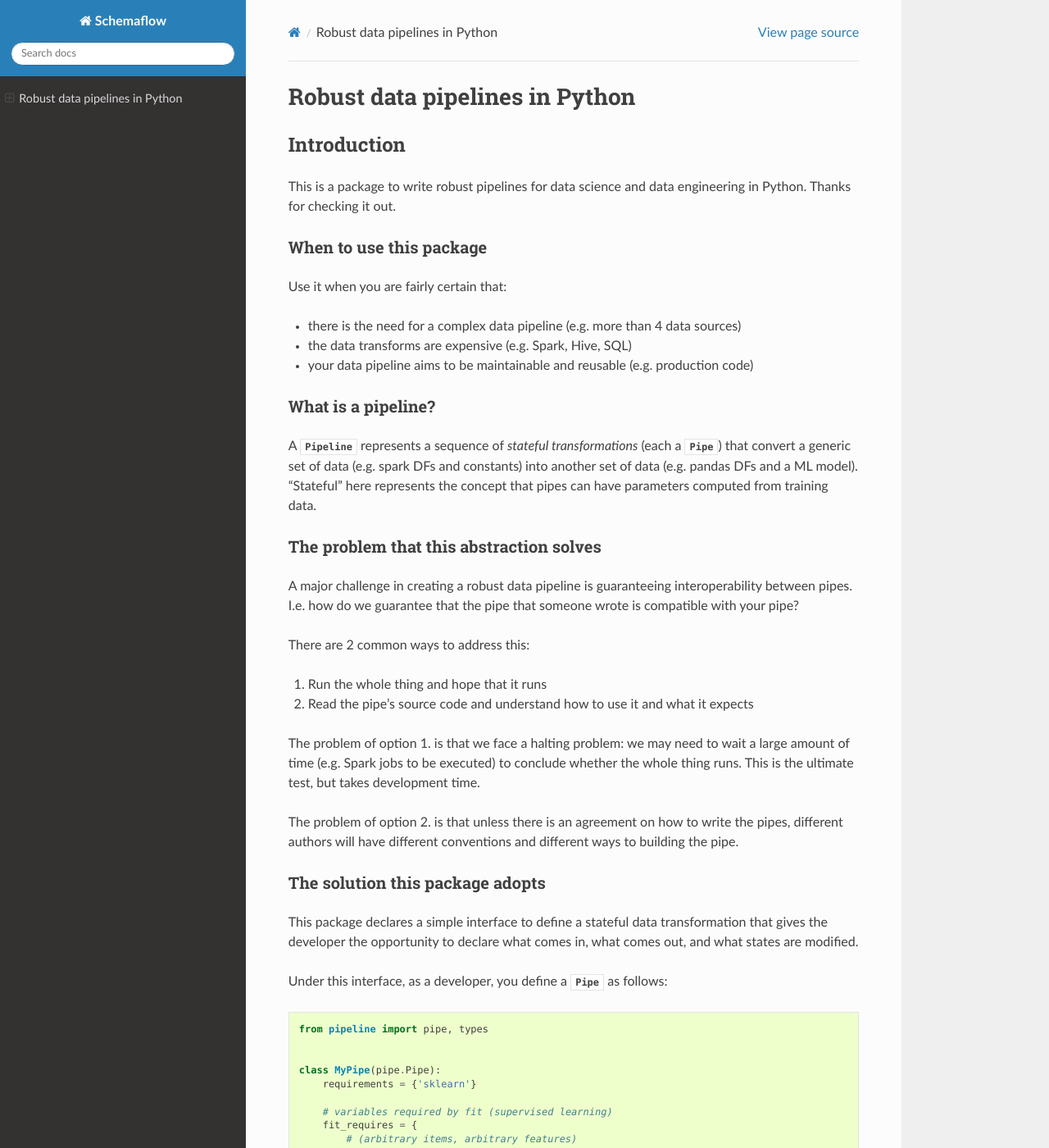
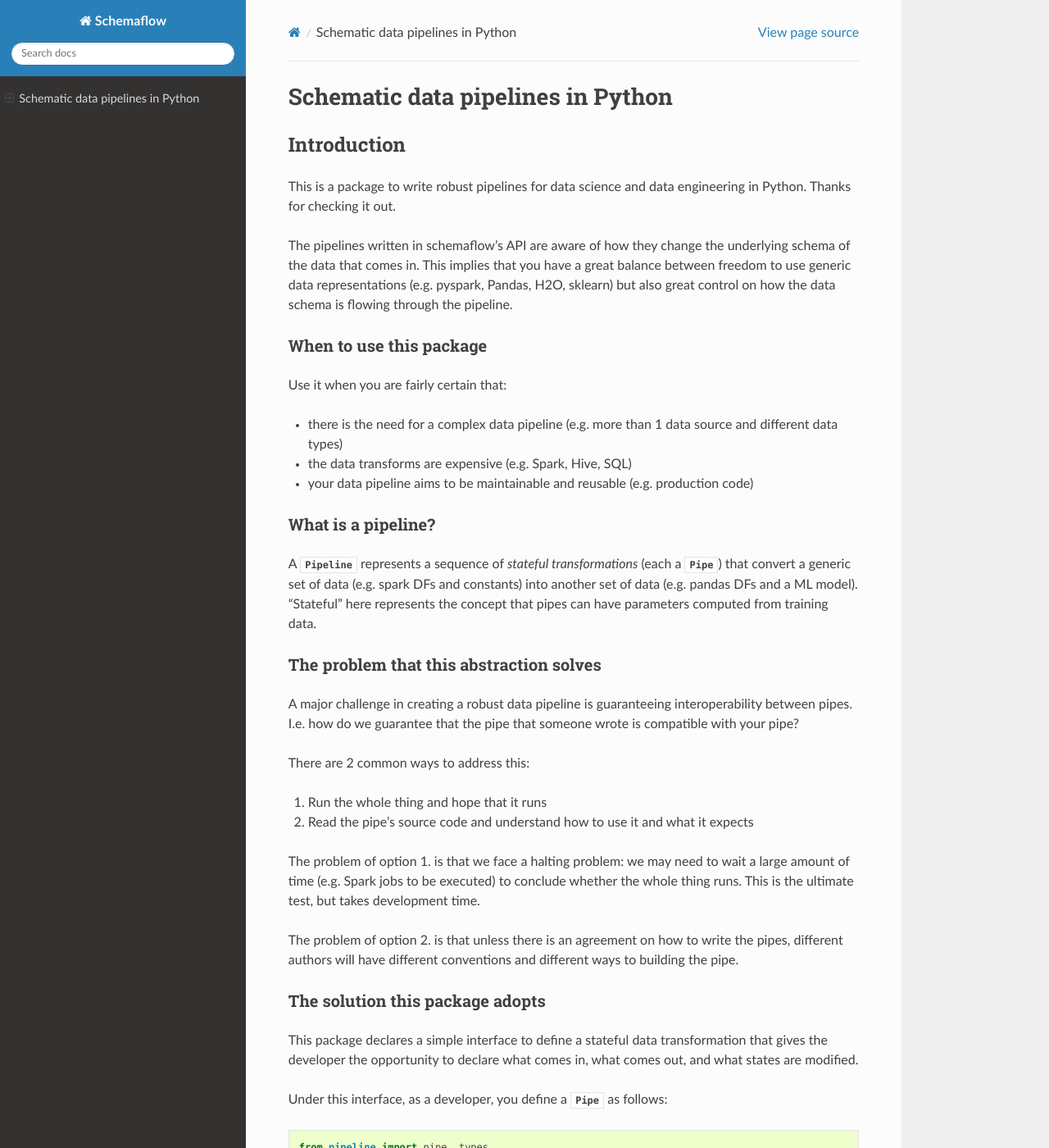
Before and after one commit to jorgecarleitao/schemaflow, a Sphinx documentation site: the page built from docs/index.rst, in a window 1280 px wide and 1400 px high. Shown: the whole window at 82% size. Built offline with Sphinx 7.4.7 and the Read the Docs theme 2.0.0, drawn with Linux system fonts in a browser that asks for light colours; some of the changed text lies outside the part shown.

Commit message:
Improved documentation and PEP8.

```diff
--- a/docs/index.rst
+++ b/docs/index.rst
@@ -1,5 +1,5 @@
-Robust data pipelines in Python
-===============================
+Schematic data pipelines in Python
+==================================
 
 .. toctree::
    :maxdepth: 2
@@ -11,12 +11,16 @@ Introduction
 This is a package to write robust pipelines for data science and data engineering in Python.
 Thanks for checking it out.
 
+The pipelines written in schemaflow's API are aware of how they change the underlying schema of the data that comes in.
+This implies that you have a great balance between freedom to use generic data representations
+(e.g. pyspark, Pandas, H2O, sklearn) but also great control on how the data schema is flowing through the pipeline.
+
 When to use this package
 ^^^^^^^^^^^^^^^^^^^^^^^^
 
 Use it when you are fairly certain that:
 
-* there is the need for a complex data pipeline (e.g. more than 4 data sources)
+* there is the need for a complex data pipeline (e.g. more than 1 data source and different data types)
 * the data transforms are expensive (e.g. Spark, Hive, SQL)
 * your data pipeline aims to be maintainable and reusable (e.g. production code)
 
@@ -63,14 +67,14 @@ Under this interface, as a developer, you define a :class:`~schemaflow.pipe.Pipe
     class MyPipe(pipe.Pipe):
         requirements = {'sklearn'}
 
-        # variables required by fit (supervised learning)
+        # schema required by fit (supervised learning)
         fit_requires = {
             # (arbitrary items, arbitrary features)
             'x': types.Array(np.float64, shape=(None, None)),
             'y': types.List(float)
         }
 
-        # variables required by transform
+        # schema required by transform
         transform_requires = {
             'x': types.List(float)
         }
```
Also changed, not shown: 1 other file.
